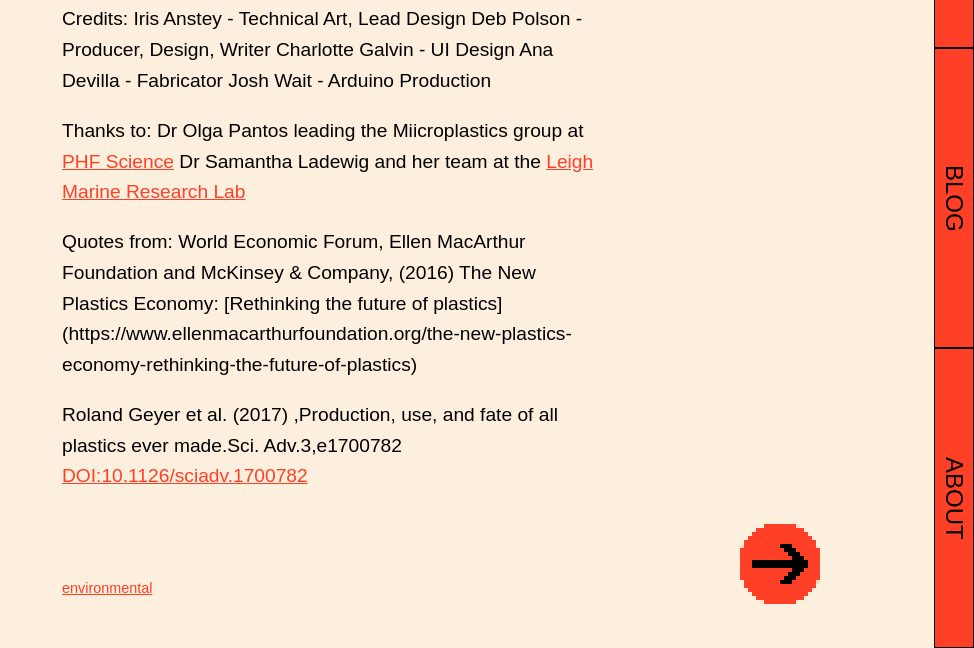
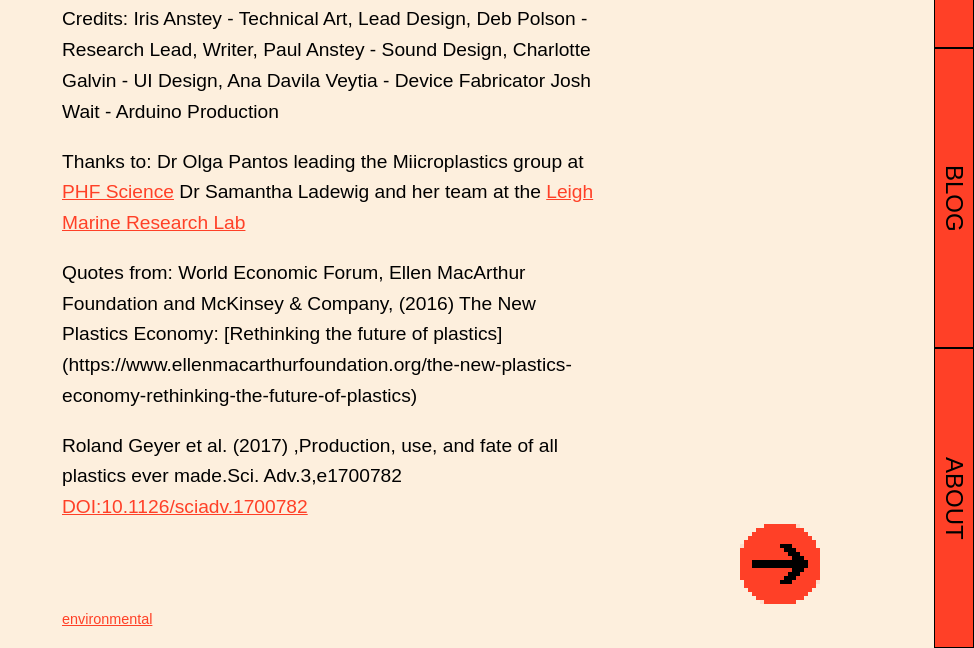
Before and after one commit to debpolson/debpolson.github.io, a Jekyll site: the page built from _posts/2025-30-06-projectIDW.md, in a window 1280 px wide and 900 px high, scrolled down 3018 px, cut to the strip 252-900 px from the top of the window. Shown: the whole strip, without its empty margins (306-1280 px from the left). Built offline with Jekyll 4.4.1, drawn with Linux system fonts in a browser that asks for light colours; some web fonts are replaced.

Commit message:
Update 2025-30-06-projectIDW.md

```diff
--- a/_posts/2025-30-06-projectIDW.md
+++ b/_posts/2025-30-06-projectIDW.md
@@ -30,10 +30,11 @@
 ![Sub Image](/assets/Pictures/IDW/IDW_ACMI2.PNG)
 
 Credits:
-Iris Anstey - Technical Art, Lead Design
-Deb Polson - Producer, Design, Writer
-Charlotte Galvin - UI Design
-Ana Devilla - Fabricator
+Iris Anstey - Technical Art, Lead Design,
+Deb Polson - Research Lead, Writer,
+Paul Anstey - Sound Design,
+Charlotte Galvin - UI Design,
+Ana Davila Veytia - Device Fabricator
 Josh Wait - Arduino Production
 
 Thanks to:
```
